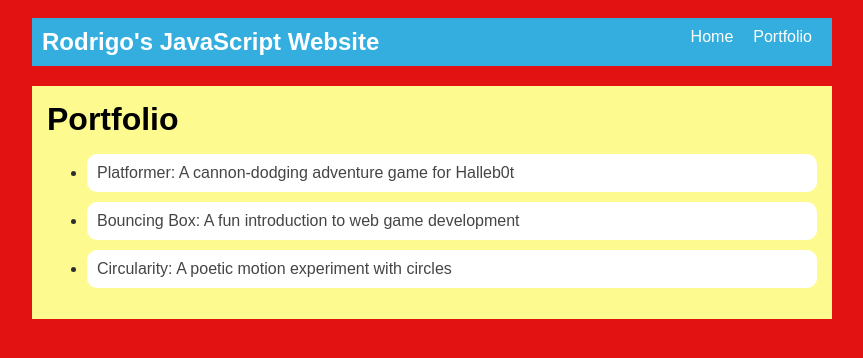
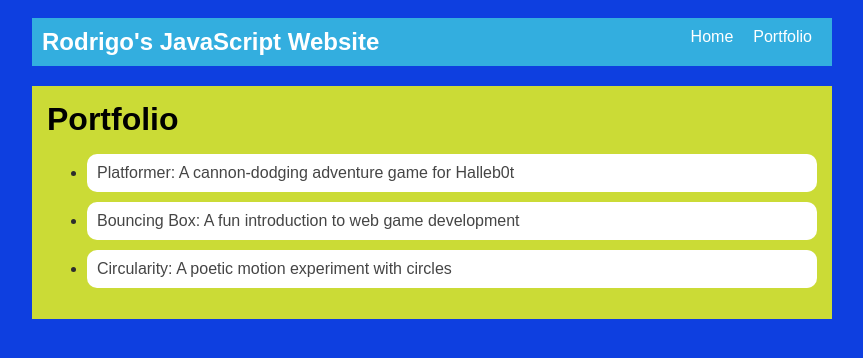
Before and after one commit to Real-rodrigo/Real-rodrigo.github.io, a plain HTML site: page portfolio.html in a window 1280 px wide. Shown: the whole page, without its empty margins (208-1071 px from the left). Drawn offline with Linux system fonts and the light colour scheme.

```diff
--- a/style.css
+++ b/style.css
@@ -1,5 +1,5 @@
 body {
-    background: rgb(226, 18, 18);
+    background: rgb(14, 63, 224);
     color: rgb(45, 45, 45);
     padding: 10px;
     font-family: Arial, sans-serif;
@@ -46,7 +46,7 @@
 
 /* main container area beneath menu */
 main {
-    background: rgb(253, 251, 143);
+    background: rgb(203, 219, 54);
     display: flex;
     margin-top: 20px;
 }
```
Also changed, not shown: fsd-projects/circularity/js/init.js (+5 -4 lines), index.html (+1 -5 lines).
